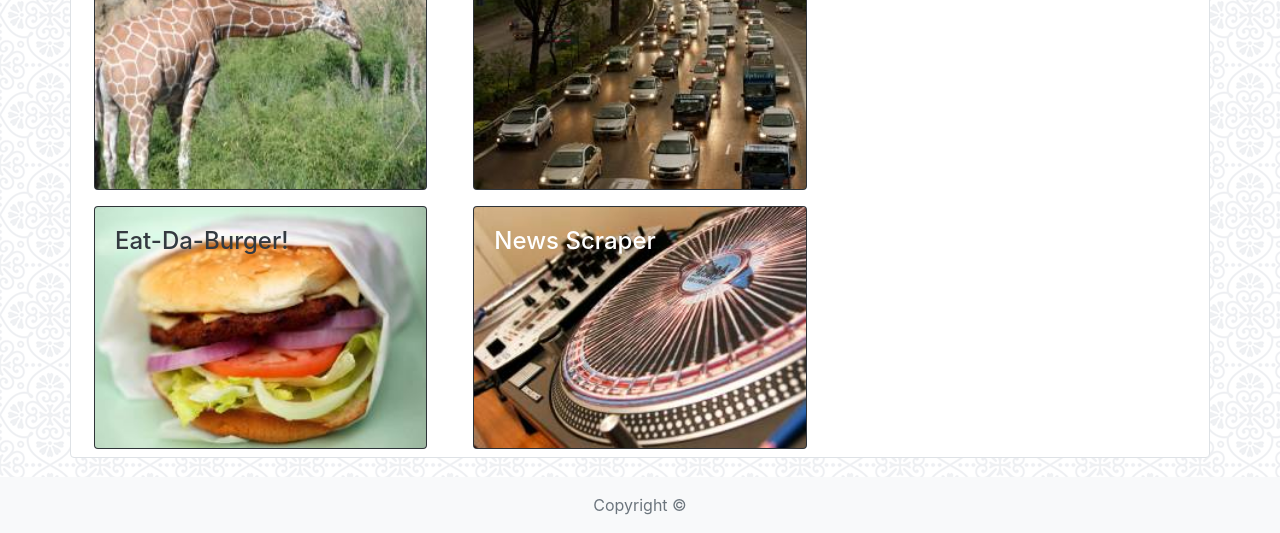
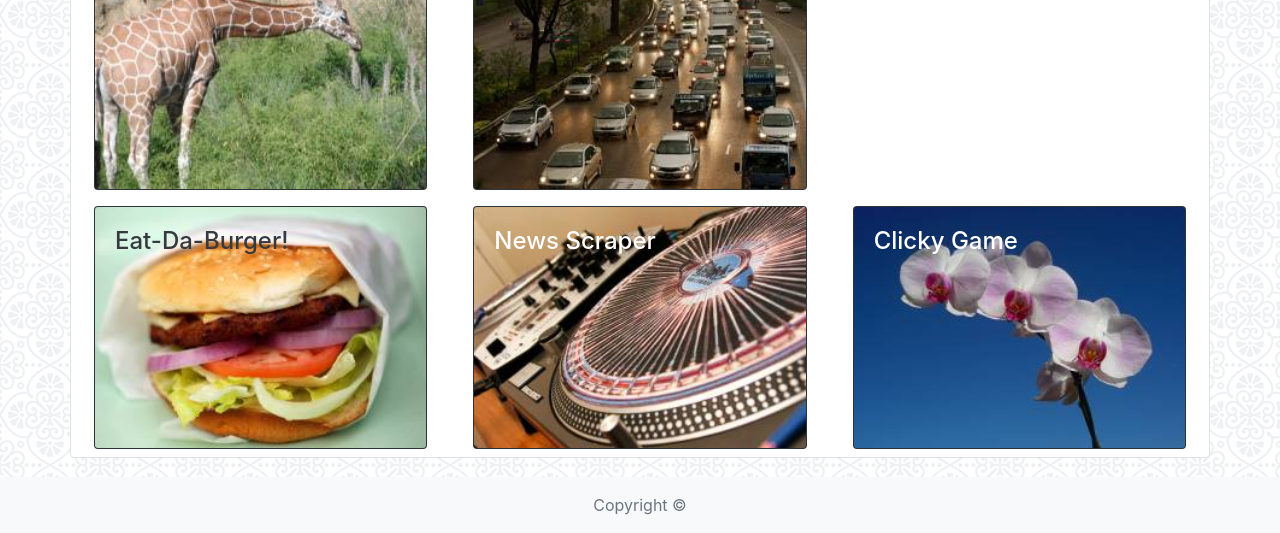
Before and after one commit to juliafercello/Bootstrap-Portfolio, a plain HTML site: page portfolio.html in a window 1280 px wide. Shown: the part 499-1032 px from the top of the page. Drawn offline with nearby package versions, Linux system fonts and the light colour scheme.

Commit message:
clicky game

```diff
--- a/portfolio.html
+++ b/portfolio.html
@@ -135,6 +135,17 @@
                     </div>
                 </div>
 
+                <div class="col-md-4">
+                    <div class="card bg-dark text-white m-2">
+                        <a href="https://juliafercello.github.io/clicky-game/" target="_blank" class="text-white">
+                            <img src="images/clickyGame.jpg" class="card-img" alt="Clicky Game">
+                            <div class="card-img-overlay">
+                                <h4 class="card-title">Clicky Game</h4>
+                            </div>
+                        </a>
+                    </div>
+                </div>
+
             </div>
         </div>
     </div>
```
Also changed, not shown: images/clickyGame.jpg (added).
